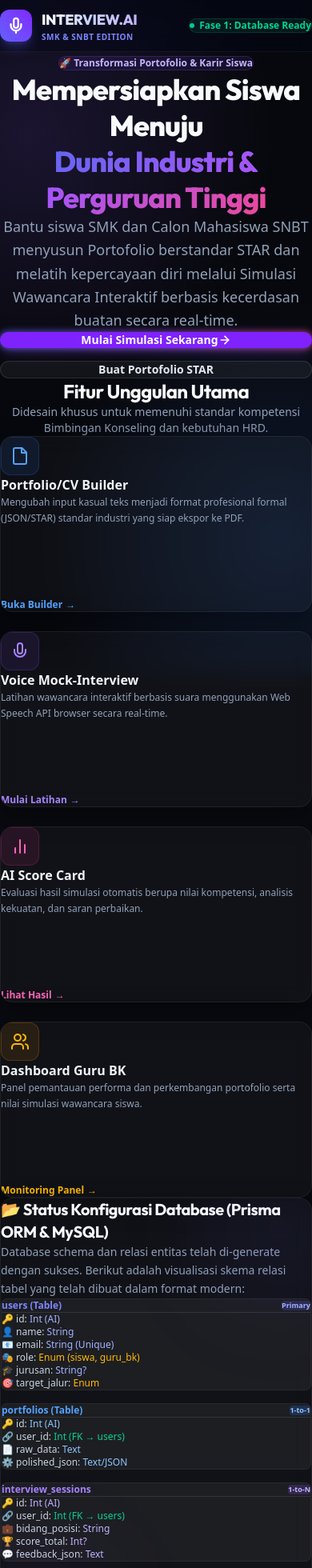
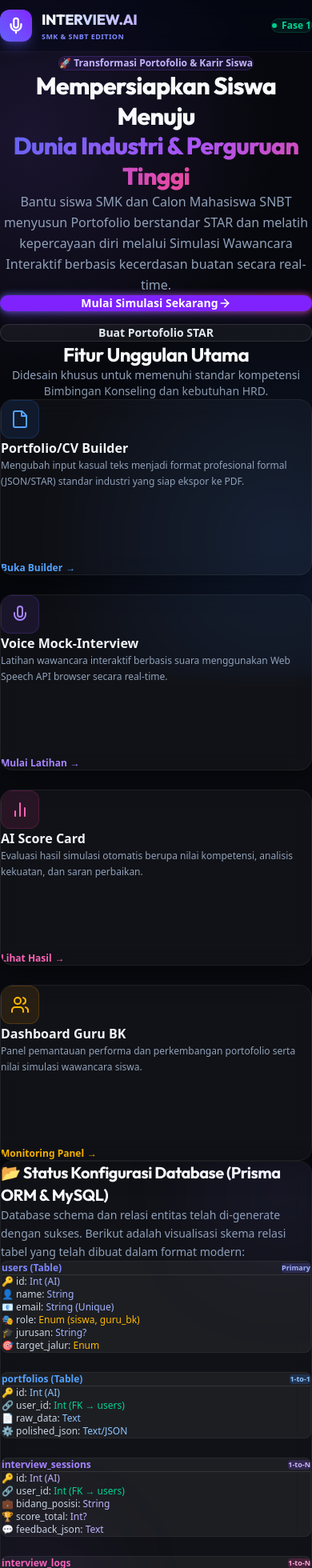
Before and after one commit to rafaelabimanyu/AI-Interactive-Mock-Interview, a Next.js app: page / in a window 390 px wide. Shown: the top 1960 px of the page at 80% size. Built offline with nearby package versions, Linux system fonts and the light colour scheme.

Commit message:
feat: implement landing page layout with header and feature showcase section

```diff
--- a/src/app/globals.css
+++ b/src/app/globals.css
@@ -13,7 +13,7 @@
   --accent-pink: #ec4899;
 }
 
-@theme inline {
+@theme {
   --color-bg-primary: var(--bg-primary);
   --color-text-primary: var(--text-primary);
   --color-text-secondary: var(--text-secondary);
--- a/src/app/page.jsx
+++ b/src/app/page.jsx
@@ -6,7 +6,7 @@ export default function Home() {
       {/* Navigation Header */}
       <header className="sticky top-0 z-50 w-full border-b border-white/5 bg-slate-950/40 backdrop-blur-md">
         <div className="mx-auto max-w-7xl px-4 sm:px-6 lg:px-8">
-          <div className="flex h-16 items-center justify-between">
+          <div className="flex h-16 items-center justify-between gap-4">
             <div className="flex items-center gap-3">
               <div className="flex h-10 w-10 items-center justify-center rounded-xl bg-gradient-to-tr from-indigo-500 to-violet-600 shadow-lg shadow-indigo-500/30">
                 <svg xmlns="http://www.w3.org/2000/svg" width="22" height="22" viewBox="0 0 24 24" fill="none" stroke="currentColor" strokeWidth="2.5" strokeLinecap="round" strokeLinejoin="round" className="text-white">
@@ -15,24 +15,25 @@ export default function Home() {
                   <line x1="12" x2="12" y1="19" y2="22"/>
                 </svg>
               </div>
-              <div>
-                <h1 className="text-lg font-extrabold tracking-tight bg-gradient-to-r from-white via-indigo-200 to-violet-300 bg-clip-text text-transparent font-[family-name:var(--font-outfit)]">
+              <div className="min-w-0">
+                <h1 className="text-lg font-extrabold tracking-tight bg-gradient-to-r from-white via-indigo-200 to-violet-300 bg-clip-text text-transparent font-[family-name:var(--font-outfit)] truncate">
                   INTERVIEW.AI
                 </h1>
-                <p className="text-[10px] tracking-wider text-indigo-400 font-bold uppercase">SMK & SNBT Edition</p>
+                <p className="text-[9px] sm:text-[10px] tracking-wider text-indigo-400 font-bold uppercase truncate">SMK & SNBT Edition</p>
               </div>
             </div>
 
-            <div className="flex items-center gap-4">
-              <span className="inline-flex items-center gap-1.5 rounded-full bg-emerald-500/10 px-3 py-1 text-xs font-semibold text-emerald-400 border border-emerald-500/20">
+            <div className="flex items-center gap-2 sm:gap-4 flex-shrink-0">
+              <span className="inline-flex items-center gap-1.5 rounded-full bg-emerald-500/10 px-2.5 py-1 text-xs font-semibold text-emerald-400 border border-emerald-500/20">
                 <span className="h-1.5 w-1.5 rounded-full bg-emerald-400 animate-pulse" />
-                Fase 1: Database Ready
+                <span className="hidden sm:inline">Fase 1: Database Ready</span>
+                <span className="inline sm:hidden">Fase 1</span>
               </span>
               <a
                 href="https://github.com"
                 target="_blank"
                 rel="noreferrer"
-                className="hidden sm:inline-flex items-center justify-center rounded-lg border border-white/10 px-3 py-1.5 text-xs font-medium text-slate-300 hover:bg-white/5 transition"
+                className="hidden md:inline-flex items-center justify-center rounded-lg border border-white/10 px-3 py-1.5 text-xs font-medium text-slate-300 hover:bg-white/5 transition"
               >
                 Dokumentasi API
               </a>
@@ -43,19 +44,19 @@ export default function Home() {
 
       {/* Hero Section */}
       <main className="flex-1 mx-auto max-w-7xl w-full px-4 sm:px-6 lg:px-8 py-12">
-        <section className="text-center md:text-left md:flex md:items-center md:justify-between gap-12 mb-16">
-          <div className="max-w-2xl">
+        <section className="flex flex-col lg:flex-row items-center justify-between gap-12 mb-16 text-center lg:text-left">
+          <div className="max-w-2xl w-full">
             <div className="inline-flex items-center gap-2 rounded-full bg-violet-500/10 px-4 py-1.5 text-xs font-semibold text-violet-300 border border-violet-500/20 mb-6">
               🚀 Transformasi Portofolio & Karir Siswa
             </div>
-            <h2 className="text-4xl sm:text-5xl font-black tracking-tight leading-tight font-[family-name:var(--font-outfit)] mb-6">
+            <h2 className="text-3xl sm:text-4xl md:text-5xl font-black tracking-tight leading-tight font-[family-name:var(--font-outfit)] mb-6">
               Mempersiapkan Siswa Menuju <br />
               <span className="gradient-text-accent">Dunia Industri & Perguruan Tinggi</span>
             </h2>
-            <p className="text-slate-400 text-lg leading-relaxed mb-8">
+            <p className="text-slate-400 text-base sm:text-lg leading-relaxed mb-8">
               Bantu siswa SMK dan Calon Mahasiswa SNBT menyusun Portofolio berstandar STAR dan melatih kepercayaan diri melalui Simulasi Wawancara Interaktif berbasis kecerdasan buatan secara real-time.
             </p>
-            <div className="flex flex-col sm:flex-row gap-4 justify-center md:justify-start">
+            <div className="flex flex-col sm:flex-row gap-4 justify-center lg:justify-start">
               <button className="glow-pill inline-flex items-center justify-center rounded-xl bg-violet-600 px-6 py-3.5 text-sm font-bold text-white shadow-lg shadow-violet-500/20 hover:bg-violet-700 transition cursor-pointer">
                 Mulai Simulasi Sekarang
                 <svg xmlns="http://www.w3.org/2000/svg" width="16" height="16" viewBox="0 0 24 24" fill="none" stroke="currentColor" strokeWidth="2.5" strokeLinecap="round" strokeLinejoin="round" className="ml-2">
@@ -68,7 +69,7 @@ export default function Home() {
             </div>
           </div>
 
-          <div className="hidden md:block relative w-96 h-96 float-animation">
+          <div className="hidden lg:block relative w-96 h-96 float-animation flex-shrink-0">
             {/* Visual Glassmorphic Widget Mockups */}
             <div className="absolute top-4 left-4 w-80 p-6 glass-panel border border-white/10 shadow-2xl">
               <div className="flex justify-between items-center mb-4">
@@ -214,10 +215,10 @@ export default function Home() {
             Database schema dan relasi entitas telah di-generate dengan sukses. Berikut adalah visualisasi skema relasi tabel yang telah dibuat dalam format modern:
           </p>
 
-          <div className="grid grid-cols-1 md:grid-cols-4 gap-4 text-xs font-[family-name:var(--font-mono)]">
+          <div className="grid grid-cols-1 sm:grid-cols-2 lg:grid-cols-4 gap-6 text-xs font-[family-name:var(--font-mono)]">
 
             {/* Table Users */}
-            <div className="rounded-lg bg-white/5 p-4 border border-white/5">
+            <div className="rounded-lg bg-white/5 p-4 border border-white/5 min-w-0 overflow-x-auto">
               <div className="text-indigo-400 font-bold border-b border-white/10 pb-2 mb-2 flex justify-between items-center">
                 <span>users (Table)</span>
                 <span className="text-[9px] bg-indigo-500/20 text-indigo-300 px-1 rounded">Primary</span>
@@ -233,7 +234,7 @@ export default function Home() {
             </div>
 
             {/* Table Portfolios */}
-            <div className="rounded-lg bg-white/5 p-4 border border-white/5">
+            <div className="rounded-lg bg-white/5 p-4 border border-white/5 min-w-0 overflow-x-auto">
               <div className="text-blue-400 font-bold border-b border-white/10 pb-2 mb-2 flex justify-between items-center">
                 <span>portfolios (Table)</span>
                 <span className="text-[9px] bg-blue-500/20 text-blue-300 px-1 rounded">1-to-1</span>
@@ -247,7 +248,7 @@ export default function Home() {
             </div>
 
             {/* Table Interview Sessions */}
-            <div className="rounded-lg bg-white/5 p-4 border border-white/5">
+            <div className="rounded-lg bg-white/5 p-4 border border-white/5 min-w-0 overflow-x-auto">
               <div className="text-violet-400 font-bold border-b border-white/10 pb-2 mb-2 flex justify-between items-center">
                 <span>interview_sessions</span>
                 <span className="text-[9px] bg-violet-500/20 text-violet-300 px-1 rounded">1-to-N</span>
@@ -262,7 +263,7 @@ export default function Home() {
             </div>
 
             {/* Table Interview Logs */}
-            <div className="rounded-lg bg-white/5 p-4 border border-white/5">
+            <div className="rounded-lg bg-white/5 p-4 border border-white/5 min-w-0 overflow-x-auto">
               <div className="text-pink-400 font-bold border-b border-white/10 pb-2 mb-2 flex justify-between items-center">
                 <span>interview_logs</span>
                 <span className="text-[9px] bg-pink-500/20 text-pink-300 px-1 rounded">1-to-N</span>
```
